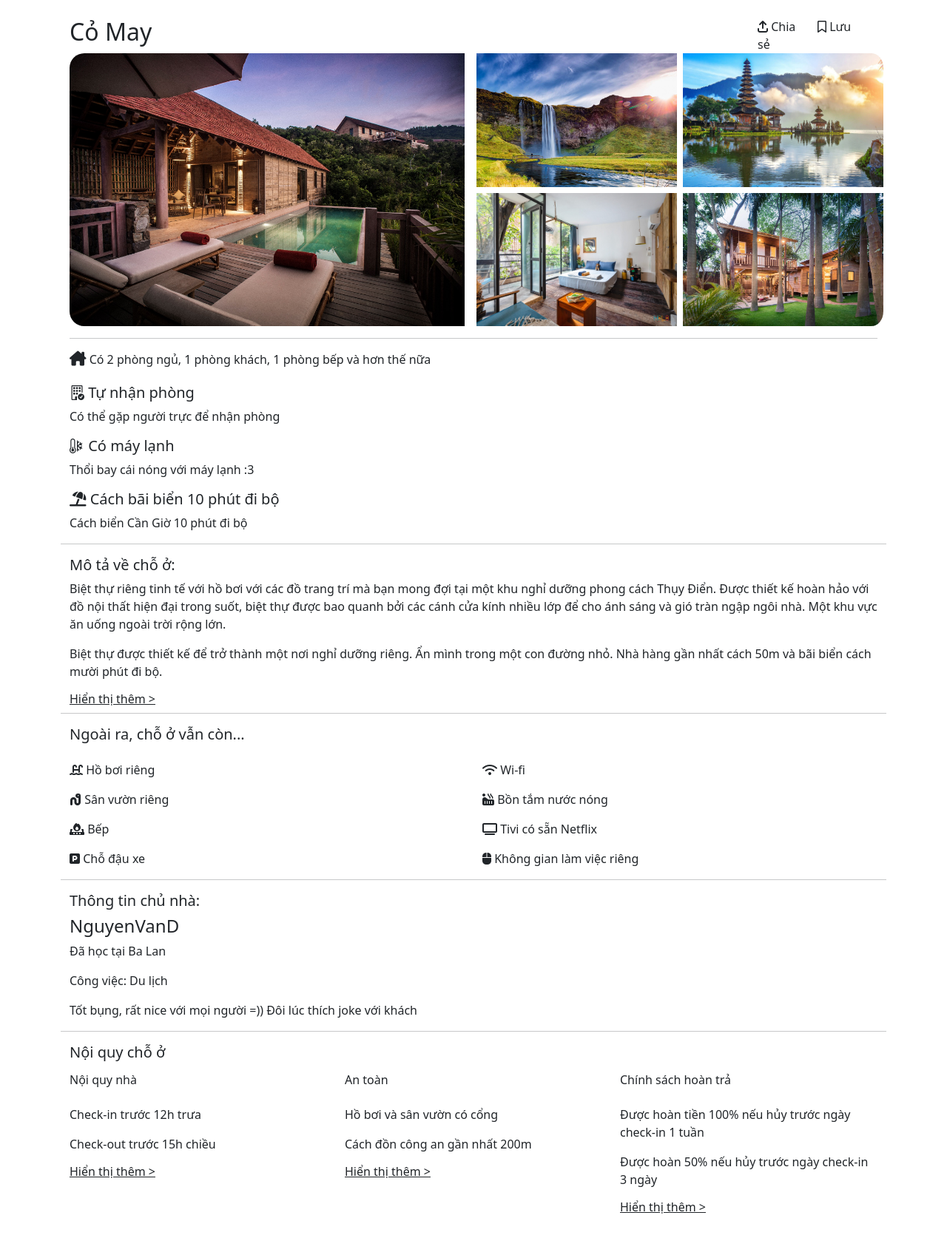
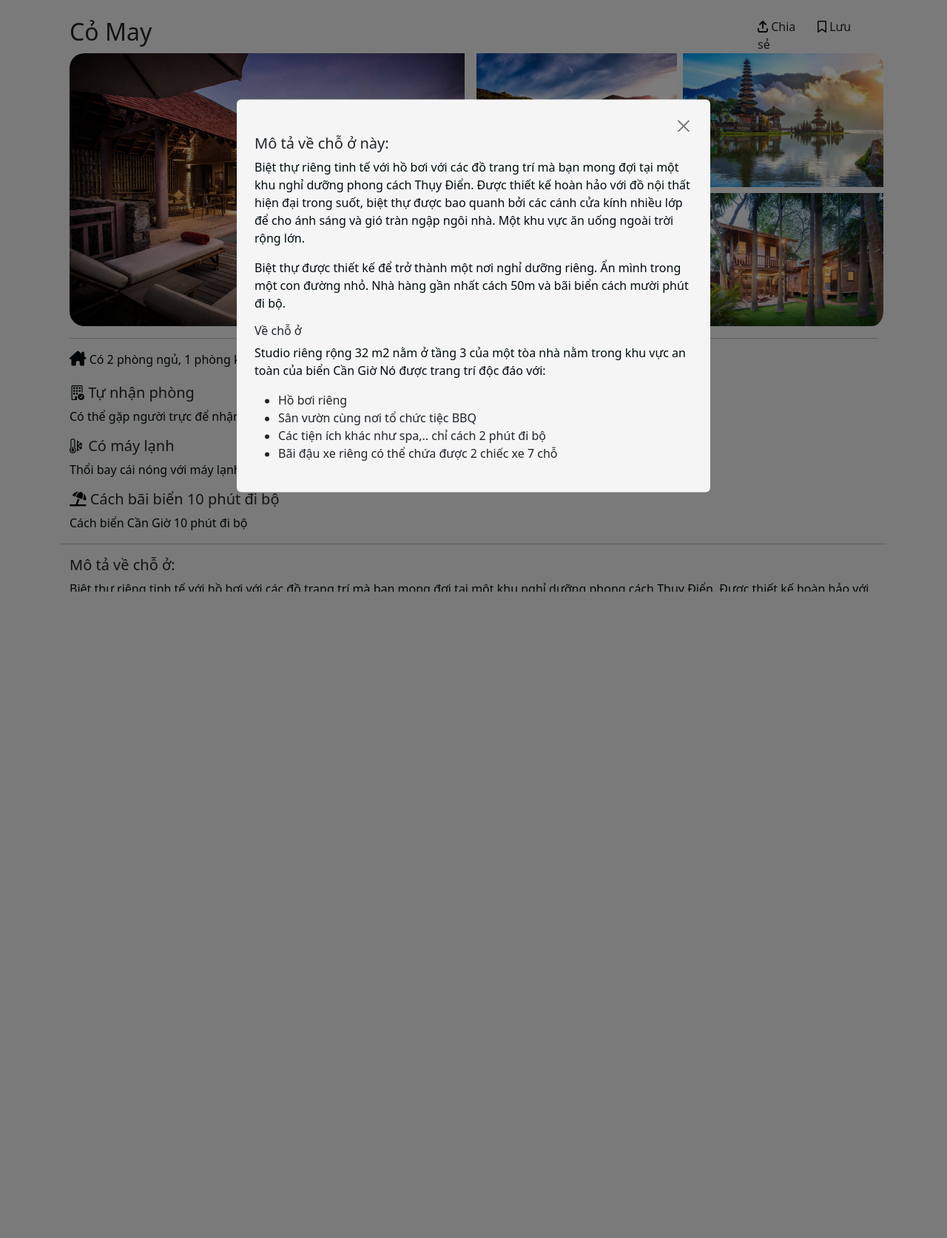
Before and after one commit to Riiichan04/VietHomeAir, a Django app: page /product/ in a window 1280 px wide. Shown: the whole page at 74% size. After the commit the page ends 800 px from the top, so only its background shows below. Run offline with Django 5.2, Linux system fonts and the light colour scheme; some libraries are stand-ins or nearby versions.

Commit message:
Add color variable and description popup

```diff
--- a/application/static/style/base.css
+++ b/application/static/style/base.css
@@ -1 +1,8 @@
 /*Put css for base.html here*/
+html, body {
+    background-color: var(--web-background-color);
+}
+
+i, p {
+    color: var(--text-color);
+}
--- /dev/null
+++ b/application/static/style/index.css
@@ -0,0 +1,4 @@
+:root {
+    --web-background-color: #f5f5f5;
+    --text-color: #000b0e;
+}
--- a/application/static/style/product.css
+++ b/application/static/style/product.css
@@ -1,3 +1,22 @@
+.popup-container {
+    background-color: rgba(0,0,0,0.5);
+    position: fixed;
+    width: 100vw;
+    height: 100vh;
+    top: 0;
+    left: 0;
+    z-index: 1;
+}
+
+.description-popup {
+    width: 50vw;
+    background-color: #f5f5f5;
+    position: absolute;
+    top: 50%;
+    left: 50%;
+    transform: translate(-50%, -50%);
+}
+
 .product-images img {
     border-top-left-radius: 20px;
     border-bottom-left-radius: 20px;
--- a/application/templates/base.html
+++ b/application/templates/base.html
@@ -9,6 +9,7 @@
           integrity="sha384-QWTKZyjpPEjISv5WaRU9OFeRpok6YctnYmDr5pNlyT2bRjXh0JMhjY6hW+ALEwIH" crossorigin="anonymous">
     <link rel="stylesheet" href="https://cdn.jsdelivr.net/npm/bootstrap-icons@1.11.3/font/bootstrap-icons.min.css">
     <link rel="stylesheet" href="{% static 'style/base.css' %}">
+    <link rel="stylesheet" href="{% static 'style/index.css' %}">
 
     {# Thêm cusomize title cho web #}
     {% block title %}<title>VietHomeAir</title>{% endblock title %}
--- a/application/templates/product.html
+++ b/application/templates/product.html
@@ -10,6 +10,36 @@
 {% endblock stylesheet %}
 
 {% block content %}
+      <div class="popup-container">
+        <div class="description-popup p-4 rounded">
+            <div class="d-flex justify-content-end">
+                <button type="button" class="btn-close d-flex justify-content-end"></button>
+            </div>
+            <h5>Mô tả về chỗ ở này:</h5>
+            <p>
+                Biệt thự riêng tinh tế với hồ bơi với các đồ trang trí mà bạn mong đợi tại một khu nghỉ dưỡng phong
+                cách Thụy Điển. Được thiết kế hoàn hảo với đồ nội thất hiện đại trong suốt, biệt thự được bao quanh
+                bởi các cánh cửa kính nhiều lớp để cho ánh sáng và gió tràn ngập ngôi nhà. Một khu vực ăn uống ngoài
+                trời rộng lớn.
+            </p>
+            <p>
+                Biệt thự được thiết kế để trở thành một nơi nghỉ dưỡng riêng. Ẩn mình trong một con đường nhỏ. Nhà
+                hàng gần nhất cách 50m và bãi biển cách mười phút đi bộ.
+            </p>
+            <h6>Về chỗ ở</h6>
+            <p>
+                Studio riêng rộng 32 m2 nằm ở tầng 3 của một tòa nhà nằm trong khu vực an toàn của biển Cần Giờ
+                Nó được trang trí độc đáo với:
+            </p>
+            <ul>
+                <li>Hồ bơi riêng</li>
+                <li>Sân vườn cùng nơi tổ chức tiệc BBQ</li>
+                <li>Các tiện ích khác như spa,.. chỉ cách 2 phút đi bộ</li>
+                <li>Bãi đậu xe riêng có thể chứa được 2 chiếc xe 7 chỗ</li>
+            </ul>
+        </div>
+    </div>
+
     <section class="container p-4">
         <div class="row">
             <h2 class="col-10">Cỏ May</h2>
@@ -65,8 +95,7 @@
                     hàng gần nhất cách 50m và bãi biển cách mười phút đi bộ.</p>
                 <h6><u>Hiển thị thêm ></u></h6>
             </div>
-            <hr/>
-            <div>
+            <div class="mt-4">
                 <h5>Ngoài ra, chỗ ở vẫn còn...</h5>
                 <div class="row mt-4">
                     <p class="col-6"><i class="fa-solid fa-water-ladder"></i> Hồ bơi riêng</p>
@@ -116,4 +145,6 @@
             </div>
         </div>
     </section>
+
+
 {% endblock content %}
```
